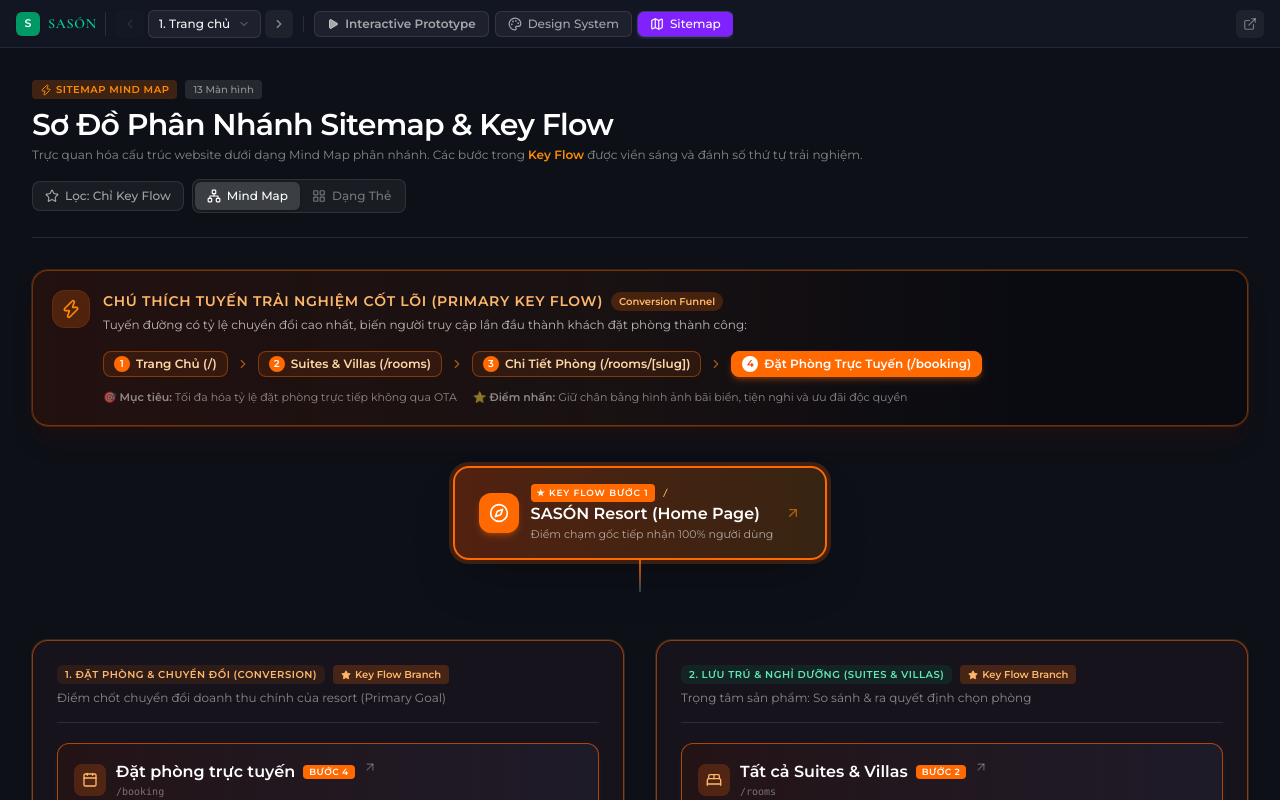
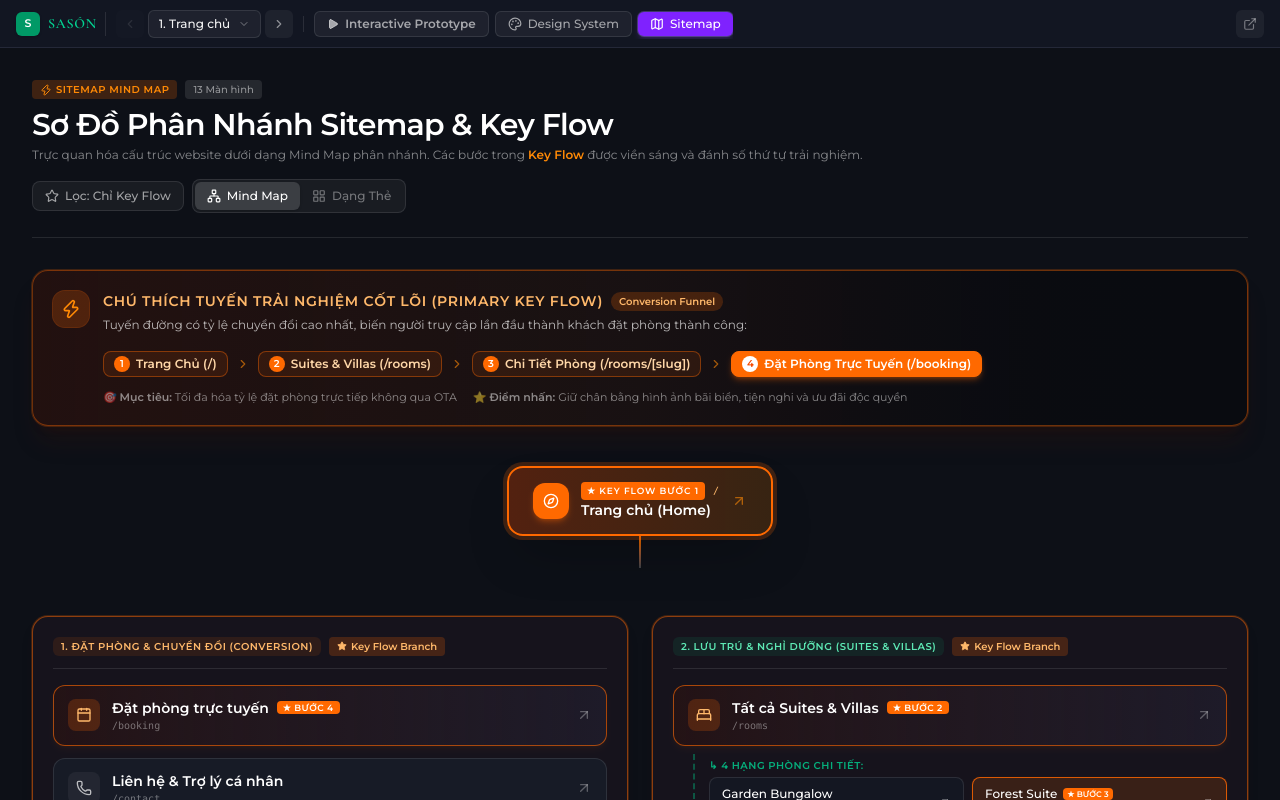
Before and after one commit to lxhoi/sason, a Next.js app: page /dev in a window 1280 px wide. Both pictures are taken after a click on the button "Sitemap". Built offline with nearby package versions, Linux system fonts and the light colour scheme.

Commit message:
style: remove card descriptions in sitemap mind map, display only titles and paths

```diff
--- a/src/components/dev-panel/sitemap-tab.tsx
+++ b/src/components/dev-panel/sitemap-tab.tsx
@@ -312,14 +312,14 @@ export function SitemapTab({ onNavigate, currentUrl }: Props) {
             <div className="relative group">
               <button
                 onClick={() => onNavigate?.("/")}
-                className={`relative flex items-center gap-3 rounded-2xl border-2 px-6 py-4 shadow-2xl transition-all hover:scale-105 ${
+                className={`relative flex items-center gap-3 rounded-2xl border-2 px-6 py-3.5 shadow-2xl transition-all hover:scale-105 ${
                   currentUrl === "/"
                     ? "border-orange-500 bg-gradient-to-r from-orange-600/30 to-amber-600/20 text-white ring-4 ring-orange-500/20"
                     : "border-orange-500/80 bg-gradient-to-br from-[#1b1726] to-[#121622] text-white hover:border-orange-400 shadow-orange-500/10"
                 }`}
               >
-                <div className="flex h-10 w-10 items-center justify-center rounded-xl bg-orange-500 text-white font-bold shadow-md shadow-orange-500/30">
-                  <Compass className="h-5 w-5" />
+                <div className="flex h-9 w-9 items-center justify-center rounded-xl bg-orange-500 text-white font-bold shadow-md shadow-orange-500/30">
+                  <Compass className="h-4 w-4" />
                 </div>
                 <div className="text-left">
                   <div className="flex items-center gap-2">
@@ -328,8 +328,7 @@ export function SitemapTab({ onNavigate, currentUrl }: Props) {
                     </span>
                     <span className="font-mono text-[10px] text-orange-300">/</span>
                   </div>
-                  <h3 className="text-base font-bold text-white">SASÓN Resort (Home Page)</h3>
-                  <p className="text-[11px] text-white/60">Điểm chạm gốc tiếp nhận 100% người dùng</p>
+                  <h3 className="text-sm font-bold text-white">Trang chủ (Home)</h3>
                 </div>
                 <ArrowUpRight className="h-4 w-4 text-orange-400 opacity-60 group-hover:opacity-100 group-hover:translate-x-0.5 group-hover:-translate-y-0.5 transition-all" />
               </button>
@@ -340,22 +339,21 @@ export function SitemapTab({ onNavigate, currentUrl }: Props) {
           </div>
 
           {/* Mind Map Branches Grid */}
-          <div className="grid gap-8 lg:grid-cols-2">
+          <div className="grid gap-6 lg:grid-cols-2">
             {mindMapData
               .filter((branch) => !filterKeyFlowOnly || branch.isKeyFlow)
               .map((branch) => {
                 return (
                   <div
                     key={branch.branchName}
-                    className={`relative rounded-2xl border p-6 transition-all ${
+                    className={`relative rounded-2xl border p-5 transition-all ${
                       branch.isKeyFlow
                         ? "border-orange-500/50 bg-[#16131c] shadow-lg shadow-orange-950/10 ring-1 ring-orange-500/20"
                         : "border-white/10 bg-[#12151f]/80 hover:border-white/20"
                     }`}
                   >
                     {/* Branch Header */}
-                    <div className="mb-5 flex flex-wrap items-start justify-between gap-2 border-b border-white/10 pb-4">
-                      <div>
+                    <div className="mb-4 flex items-center justify-between border-b border-white/10 pb-3">
                       <div className="flex items-center gap-2">
                         <span className={`rounded-md px-2 py-0.5 text-[10px] font-bold uppercase tracking-wider ${branch.color}`}>
                           {branch.branchName}
@@ -367,12 +365,10 @@ export function SitemapTab({ onNavigate, currentUrl }: Props) {
                           </span>
                         )}
                       </div>
-                        <p className="mt-1.5 text-xs text-white/50">{branch.flowRole}</p>
-                      </div>
                     </div>
 
                     {/* Nodes inside this branch */}
-                    <div className="space-y-4">
+                    <div className="space-y-3">
                       {branch.nodes.map((node) => {
                         const Icon = node.icon;
                         const isNodeActive = currentUrl === node.href;
@@ -381,7 +377,7 @@ export function SitemapTab({ onNavigate, currentUrl }: Props) {
                           <div key={node.id} className="space-y-2">
                             <button
                               onClick={() => onNavigate?.(node.href)}
-                              className={`group relative flex w-full flex-col rounded-xl border p-4 text-left transition-all ${
+                              className={`group relative flex w-full items-center justify-between rounded-xl border px-3.5 py-3 text-left transition-all ${
                                 node.isKeyFlow
                                   ? "border-orange-500/60 bg-gradient-to-r from-orange-950/30 to-[#1e1b29] hover:border-orange-400 shadow-md shadow-orange-500/5"
                                   : isNodeActive
@@ -389,45 +385,34 @@ export function SitemapTab({ onNavigate, currentUrl }: Props) {
                                   : "border-white/10 bg-[#171b26] hover:border-white/25 hover:bg-[#1c2130]"
                               }`}
                             >
-                              <div className="flex items-start justify-between gap-2">
-                                <div className="flex items-center gap-2.5">
-                                  <div className={`flex h-8 w-8 items-center justify-center rounded-lg ${
+                              <div className="flex items-center gap-3 min-w-0">
+                                <div className={`flex h-8 w-8 shrink-0 items-center justify-center rounded-lg ${
                                   node.isKeyFlow ? "bg-orange-500/20 text-orange-300" : "bg-white/5 text-white/70"
                                 }`}>
                                   <Icon className="h-4 w-4" />
                                 </div>
-                                  <div>
-                                    <div className="flex items-center gap-2">
-                                      <h4 className="font-semibold text-white group-hover:text-orange-300 transition-colors">
+                                <div className="min-w-0">
+                                  <div className="flex items-center gap-2 flex-wrap">
+                                    <h4 className="font-semibold text-white group-hover:text-orange-300 transition-colors text-sm">
                                       {node.name}
                                     </h4>
                                     {node.isKeyFlow && node.keyFlowStep && (
                                       <span className="rounded bg-orange-500 px-1.5 py-0.2 text-[9px] font-black uppercase tracking-wider text-white">
-                                          BƯỚC {node.keyFlowStep}
+                                        ★ BƯỚC {node.keyFlowStep}
                                       </span>
                                     )}
                                   </div>
                                   <p className="font-mono text-[10px] text-white/40">{node.href}</p>
                                 </div>
                               </div>
-                                <ArrowUpRight className="h-3.5 w-3.5 text-white/30 group-hover:text-orange-400 transition-colors" />
-                              </div>
-
-                              <p className="mt-2 text-xs text-white/55 leading-relaxed">{node.desc}</p>
-
-                              {node.keyFlowNote && (
-                                <div className="mt-3 flex items-start gap-1.5 rounded-lg border border-orange-500/30 bg-orange-500/10 p-2 text-[11px] text-orange-200">
-                                  <Info className="h-3.5 w-3.5 shrink-0 mt-0.5 text-orange-400" />
-                                  <span>{node.keyFlowNote}</span>
-                                </div>
-                              )}
+                              <ArrowUpRight className="h-4 w-4 shrink-0 text-white/30 group-hover:text-orange-400 transition-colors ml-2" />
                             </button>
 
                             {/* Sub-children (e.g. 4 Suite Detail Pages) */}
                             {node.children && node.children.length > 0 && (
-                              <div className="ml-5 border-l-2 border-dashed border-emerald-500/40 pl-4 space-y-2 pt-1">
+                              <div className="ml-5 border-l-2 border-dashed border-emerald-500/40 pl-3.5 space-y-1.5 pt-1">
                                 <span className="text-[10px] uppercase tracking-wider text-emerald-400/80 font-bold block mb-1">
-                                  ↳ 4 Màn hình chi tiết hạng phòng:
+                                  ↳ 4 Hạng phòng chi tiết:
                                 </span>
                                 <div className="grid gap-2 sm:grid-cols-2">
                                   {node.children.map((child) => {
@@ -436,7 +421,7 @@ export function SitemapTab({ onNavigate, currentUrl }: Props) {
                                       <button
                                         key={child.id}
                                         onClick={() => onNavigate?.(child.href)}
-                                        className={`group flex items-start justify-between rounded-lg border p-2.5 text-left transition-all ${
+                                        className={`group flex items-center justify-between rounded-lg border px-3 py-2 text-left transition-all ${
                                           child.isKeyFlow
                                             ? "border-orange-500/80 bg-orange-500/15 shadow-sm shadow-orange-500/10"
                                             : isChildActive
@@ -445,19 +430,19 @@ export function SitemapTab({ onNavigate, currentUrl }: Props) {
                                         }`}
                                       >
                                         <div className="min-w-0 pr-1">
-                                          <div className="flex items-center gap-1.5">
+                                          <div className="flex items-center gap-1.5 flex-wrap">
                                             <span className="text-xs font-medium text-white truncate group-hover:text-orange-300">
                                               {child.name}
                                             </span>
                                             {child.isKeyFlow && (
                                               <span className="rounded bg-orange-500 px-1 text-[8px] font-bold text-white shrink-0">
-                                                BƯỚC 3
+                                                ★ BƯỚC 3
                                               </span>
                                             )}
                                           </div>
-                                          <span className="text-[10px] text-white/40 font-mono block mt-0.5">{child.en}</span>
+                                          <span className="text-[10px] text-white/40 font-mono block mt-0.5">{child.href}</span>
                                         </div>
-                                        <ArrowUpRight className="h-3 w-3 text-white/30 group-hover:text-white shrink-0 mt-0.5" />
+                                        <ArrowUpRight className="h-3 w-3 text-white/30 group-hover:text-white shrink-0 ml-1.5" />
                                       </button>
                                     );
                                   })}
@@ -477,28 +462,24 @@ export function SitemapTab({ onNavigate, currentUrl }: Props) {
 
       {/* ── VIEW 2: GRID / CARD ARCHITECTURE VIEW ── */}
       {viewMode === "grid" && (
-        <div className="space-y-10">
+        <div className="space-y-6">
           {mindMapData.map((branch) => (
-            <div key={branch.branchName} className="rounded-2xl border border-white/10 bg-[#161922] p-6">
-              <div className="mb-4 flex items-center justify-between">
-                <h3 className="font-semibold text-white">{branch.branchName}</h3>
-                <span className="text-xs text-white/40">{branch.flowRole}</span>
+            <div key={branch.branchName} className="rounded-2xl border border-white/10 bg-[#161922] p-5">
+              <div className="mb-3 flex items-center justify-between">
+                <h3 className="font-semibold text-white text-sm">{branch.branchName}</h3>
               </div>
-              <div className="grid gap-3 sm:grid-cols-2 lg:grid-cols-3">
+              <div className="grid gap-2.5 sm:grid-cols-2 lg:grid-cols-4">
                 {branch.nodes.map((n) => (
                   <button
                     key={n.id}
                     onClick={() => onNavigate?.(n.href)}
-                    className="flex flex-col justify-between rounded-xl border border-white/10 bg-black/20 p-4 text-left transition-colors hover:border-white/30 hover:bg-black/40"
+                    className="flex items-center justify-between rounded-xl border border-white/10 bg-black/20 px-3.5 py-3 text-left transition-colors hover:border-white/30 hover:bg-black/40"
                   >
                     <div>
-                      <div className="flex items-center justify-between">
-                        <span className="font-semibold text-white">{n.name}</span>
-                        <span className="font-mono text-[10px] text-white/30">{n.href}</span>
+                      <span className="font-semibold text-white text-xs">{n.name}</span>
+                      <span className="font-mono text-[10px] text-white/35 block mt-0.5">{n.href}</span>
                     </div>
-                      <p className="mt-2 text-xs text-white/50">{n.desc}</p>
-                    </div>
-                    <span className="mt-4 text-xs font-medium text-orange-400">Mở trên prototype →</span>
+                    <ArrowUpRight className="h-3.5 w-3.5 text-orange-400 shrink-0 ml-2" />
                   </button>
                 ))}
               </div>
```
Lines whose indentation alone changed are shown as unchanged.
